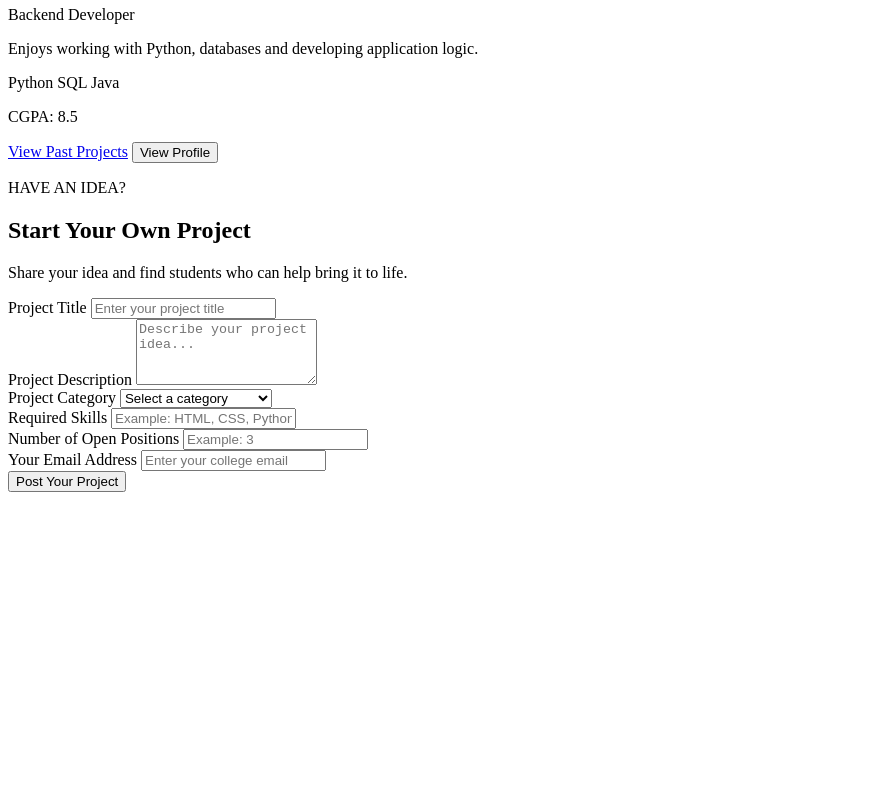
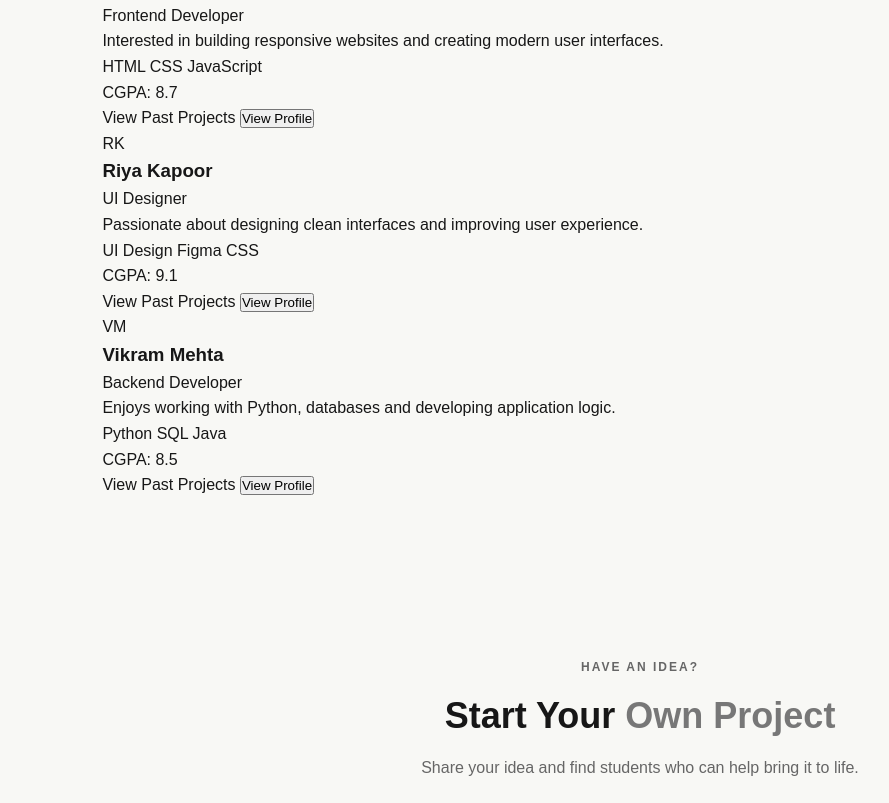
Before and after one commit to saket742966/TeamUp, a plain HTML site: page index.html in a window 1280 px wide. Shown: the part 1997-2800 px from the top of the page, without its empty margins (0-889 px from the left). Before the commit the page ends 2497 px from the top, so only its background shows below. Drawn offline with Linux system fonts and the light colour scheme.

Commit message:
style: add global CSS foundation

```diff
--- a/index.html
+++ b/index.html
@@ -8,6 +8,8 @@
     <meta name="viewport" content="width=device-width, initial-scale=1.0">
 
     <title>TeamUp | Find Your Perfect Project Team</title>
+
+    <link rel="stylesheet" href="style.css">
 
 </head>
 
@@ -403,6 +405,43 @@
 </section>
 
 
+<!-- Footer Section -->
+<footer class="footer">
+
+    <div class="footer-content">
+
+        <div class="footer-brand">
+            <h2>Team<span>Up.</span></h2>
+            <p>
+                Bringing students together to turn ideas
+                into meaningful projects.
+            </p>
+        </div>
+
+        <div class="footer-links">
+            <h3>Quick Links</h3>
+            <a href="#home">Home</a>
+            <a href="#projects">Explore Projects</a>
+            <a href="#students">Find Teammates</a>
+            <a href="#post-project">Post a Project</a>
+        </div>
+
+        <div class="footer-contact">
+            <h3>Get Connected</h3>
+            <p>Have an idea? Start building with TeamUp.</p>
+            <a href="mailto:teamup@example.com">Contact Us</a>
+        </div>
+
+    </div>
+
+    <div class="footer-bottom">
+        <p>&copy; 2026 TeamUp. All rights reserved.</p>
+        <p>Designed for students, built for collaboration.</p>
+    </div>
+
+</footer>
+
+
 </body>
 
 </html>
--- a/style.css
+++ b/style.css
@@ -0,0 +1,92 @@
+
+/* ==============================
+   GLOBAL STYLES
+================================ */
+
+* {
+    margin: 0;
+    padding: 0;
+    box-sizing: border-box;
+}
+
+html {
+    scroll-behavior: smooth;
+}
+
+body {
+    font-family: Arial, Helvetica, sans-serif;
+    background-color: #f8f8f5;
+    color: #171717;
+    line-height: 1.6;
+}
+
+/* Main colour variables */
+
+:root {
+    --primary-color: #171717;
+    --secondary-color: #666666;
+    --background-color: #f8f8f5;
+    --white-color: #ffffff;
+    --border-color: #e5e5e0;
+    --accent-color: #c8f169;
+}
+
+/* Common section styling */
+
+section {
+    padding: 80px 8%;
+}
+
+/* Common section headings */
+
+.section-heading {
+    text-align: center;
+    max-width: 650px;
+    margin: 0 auto 45px;
+}
+
+.section-heading h2 {
+    font-size: 36px;
+    font-weight: 700;
+    margin: 10px 0;
+}
+
+.section-heading h2 span {
+    color: #777777;
+}
+
+.section-heading p {
+    color: var(--secondary-color);
+}
+
+.section-tag {
+    font-size: 12px;
+    font-weight: 700;
+    letter-spacing: 2px;
+    color: #777777;
+}
+
+/* Common button styling */
+
+button,
+a {
+    font-family: inherit;
+}
+
+button {
+    cursor: pointer;
+}
+
+a {
+    text-decoration: none;
+    color: inherit;
+}
+
+/* Common input styling */
+
+input,
+select,
+textarea {
+    font-family: inherit;
+    font-size: 14px;
+}
```
